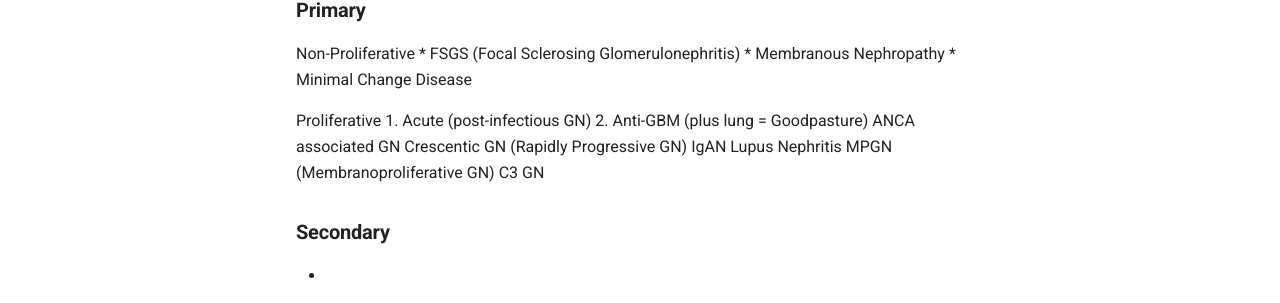
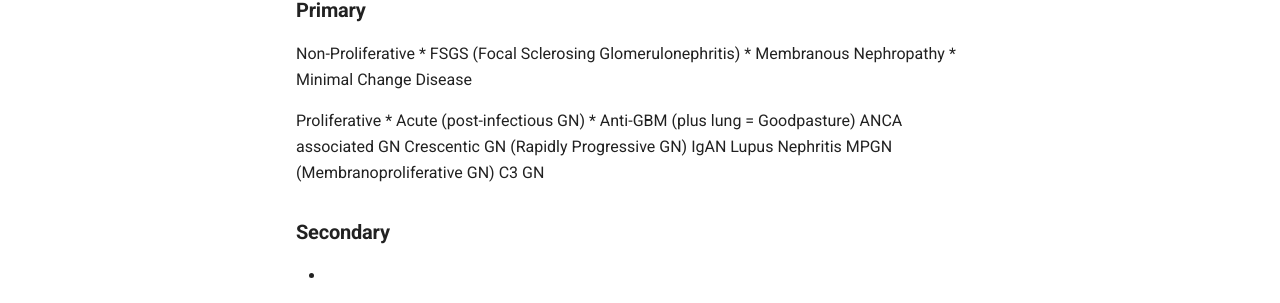
Before and after one commit to TTUNEPH2025/GN, an MkDocs documentation site: the page built from docs/index.md, in a window 1280 px wide and 1194 px high. Shown: the part 509-812 px from the top of the window. Built offline with MkDocs 1.6.1 and Material for MkDocs 9.7.7, drawn with Linux system fonts in a browser that asks for light colours.

Commit message:
Update index.md

```diff
--- a/docs/index.md
+++ b/docs/index.md
@@ -7,13 +7,13 @@
 ### **Primary**
 
 Non-Proliferative
-* FSGS (Focal Sclerosing Glomerulonephritis)
-* Membranous Nephropathy
-* Minimal Change Disease
+ * FSGS (Focal Sclerosing Glomerulonephritis)
+ * Membranous Nephropathy
+ * Minimal Change Disease
 
 Proliferative
-  1. Acute (post-infectious GN)
-  2. Anti-GBM (plus lung = Goodpasture)
+* Acute (post-infectious GN)
+* Anti-GBM (plus lung = Goodpasture)
 ANCA associated GN
 Crescentic GN (Rapidly Progressive GN)
 IgAN
```
